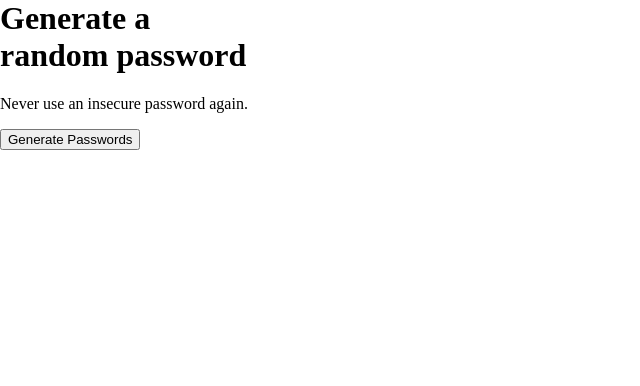
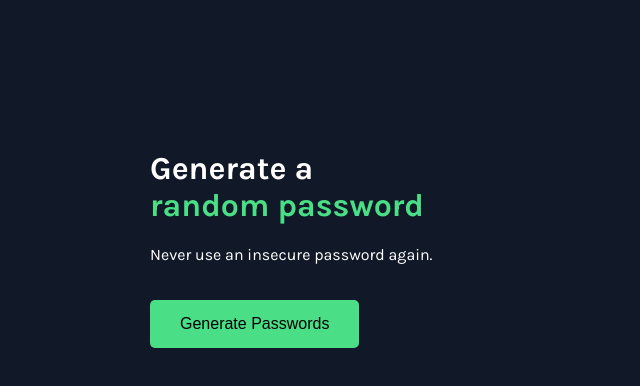
Before and after one commit to Abu-Ameenudeen/password-generator-scrimba, a plain HTML site: page index.html in a window 1280 px wide. Shown: the whole page, without its empty margins (0-640 px from the left). Drawn offline with Linux system fonts and the light colour scheme.

Commit message:
Added Styles to the project - part 1
- Updated the font
- Added the font color
- Updated the BG color

```diff
--- a/index.css
+++ b/index.css
@@ -1,3 +1,22 @@
 body {
     margin: 0;
+    font-family: karla, sans-serif;
+    padding: 150px;
+    background-color: #111827;
+    color: white;
 }
+
+
+.green-font {
+    color: #4ADF86;
+}
+
+#generate-btn {
+    background-color: #4ADF86;
+    border: none;
+    padding: 15px 30px;
+    border-radius: 5px;
+    font-size: 16px;
+    cursor: pointer;
+    margin-top: 20px;
+}
--- a/index.html
+++ b/index.html
@@ -1,9 +1,12 @@
 <html>
     <head>
+        <link rel="preconnect" href="https://fonts.googleapis.com">
+        <link rel="preconnect" href="https://fonts.gstatic.com" crossorigin>
+        <link href="https://fonts.googleapis.com/css2?family=Karla:ital,wght@0,200..800;1,200..800&display=swap" rel="stylesheet">
         <link rel="stylesheet" href="index.css">
     </head>
     <body>
-        <h1>Generate a <br> random password</h1>
+        <h1>Generate a <br><span class="green-font">random password</span></h1>
         <p>Never use an insecure password again.</p>
         <button id="generate-btn">Generate Passwords</button>
         <div class="password-container">
```
